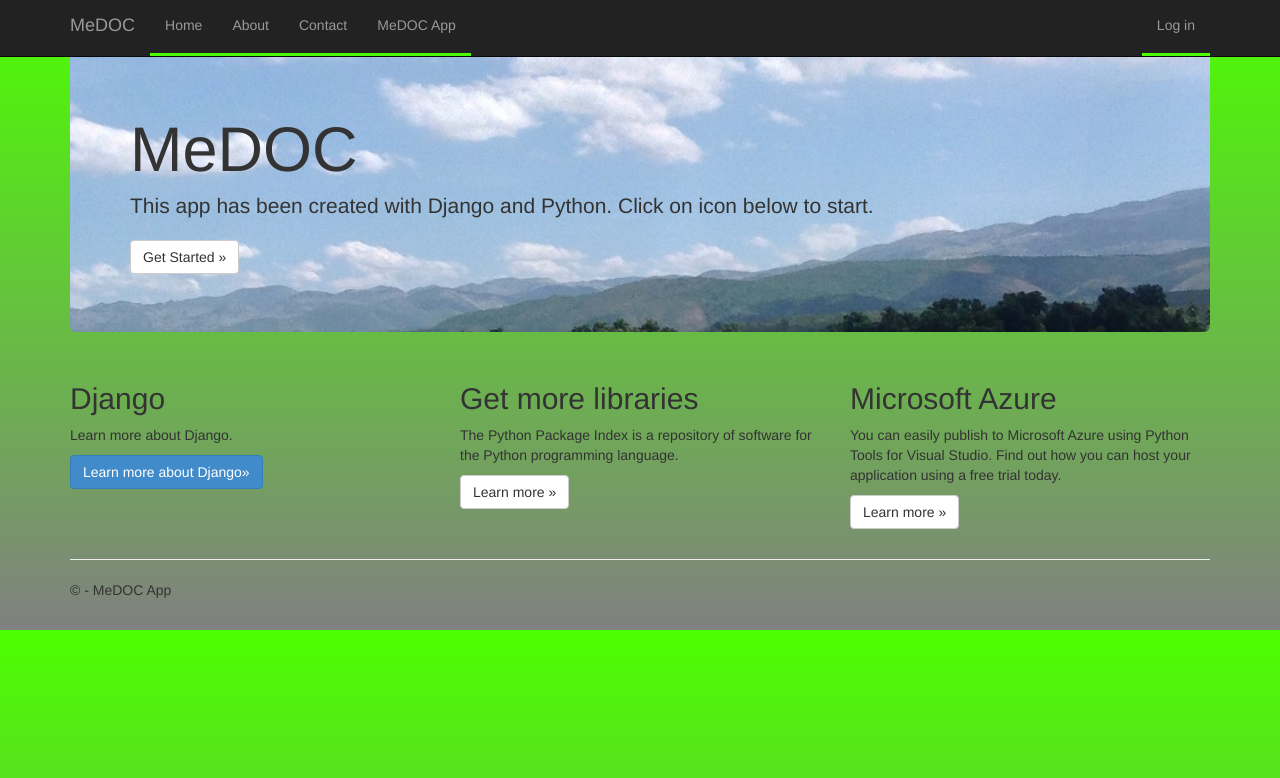
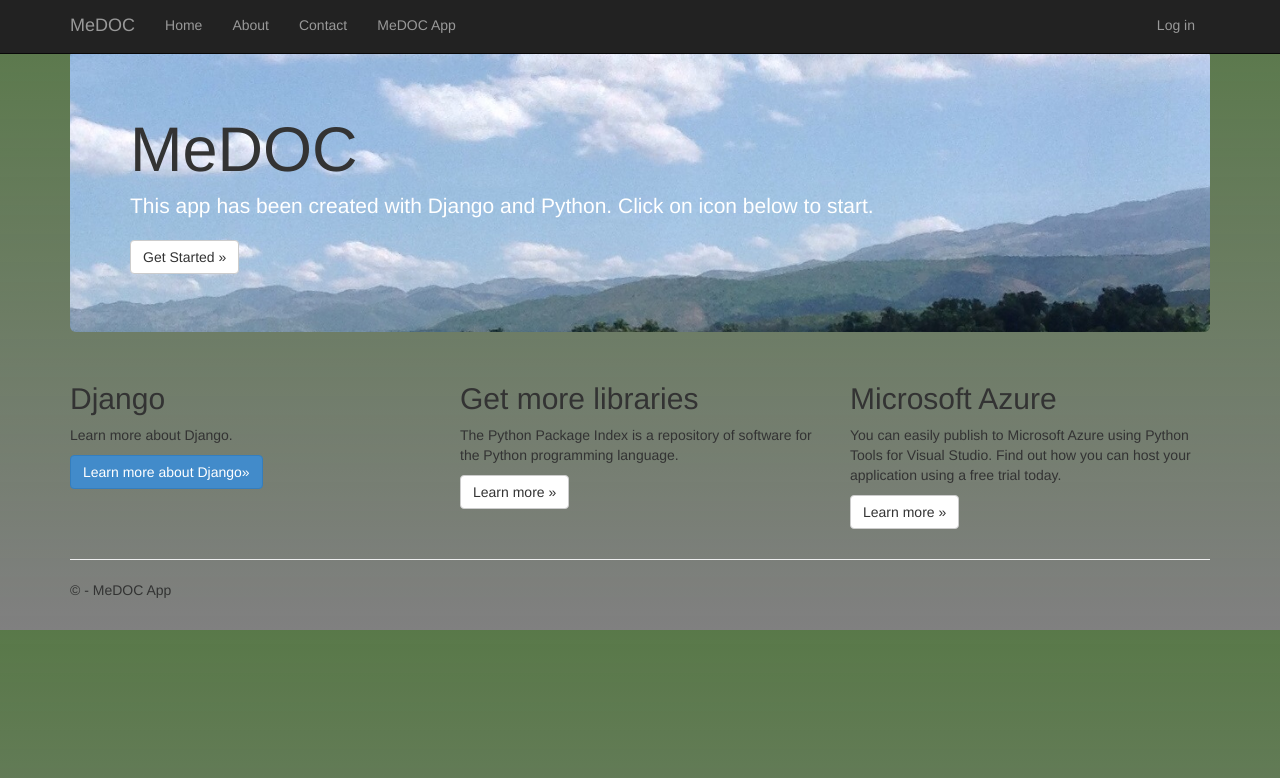
Before and after one commit to AlexandreSeb97/medoc, a Django app: template app/templates/app/index.html in a window 1280 px wide. Shown: the top 778 px of the page. Run offline with Django 3.2, Linux system fonts and the light colour scheme; the template is opened without the code that fills it, so the values that code supplies are empty; some libraries are stand-ins or nearby versions.

Commit message:
Update site.css

```diff
--- a/app/static/app/content/site.css
+++ b/app/static/app/content/site.css
@@ -1,16 +1,20 @@
 body {
     padding-top: 50px;
     padding-bottom: 20px;
-    background-color: rgb(76, 255, 0);
-    background-image: linear-gradient( rgb(76, 255, 0), #808080);
+    background-color: rgb(89, 121, 73);
+    background-image: linear-gradient( rgba(89, 121, 73, 0.74), #808080);
 }
 
 .nav {
   padding-left: 0;
   margin-bottom: 0;
   list-style: none;
-  border-bottom: 3px solid rgb(76,255,0);
+  border-bottom: 3px solid rgba(89, 121, 73, 0.74));
   padding-bottom: 3px;
+}
+
+.lead {
+    color: white;
 }
 
 .jumbotron {
```
